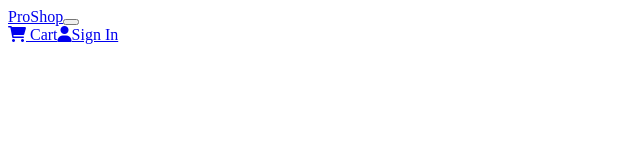
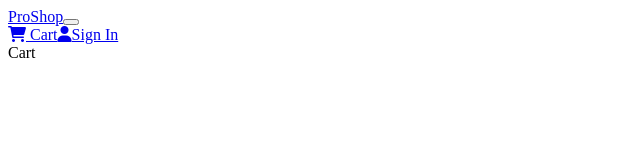
Before and after one commit to cquinsay/proshop, a React (Create React App) app in the folder frontend/: page /cart in a window 1280 px wide. Shown: the top 160 px of the page, without its empty margins (0-640 px from the left). Built offline with nearby package versions, Linux system fonts and the light colour scheme; the HTML template or start-up script is replaced by a standard one.

Commit message:
created CartScreen.js

```diff
--- a/frontend/src/App.js
+++ b/frontend/src/App.js
@@ -5,6 +5,7 @@ import Header from './components/Header';
 import Footer from './components/Footer';
 import HomeScreen from './screens/HomeScreen';
 import ProductScreen from './screens/ProductScreen';
+import CartScreen from './screens/CartScreen';
 
 const App = () => {
   return (
@@ -16,6 +17,8 @@ const App = () => {
 
             <Route path='/' element={<HomeScreen />} />
             <Route path='/product/:id' element={<ProductScreen />} />
+            <Route path="/cart/:id" element={<CartScreen />} />
+            <Route path="/cart/" element={<CartScreen />} />
           </Routes>
         </Container>
       </main>
--- /dev/null
+++ b/frontend/src/screens/CartScreen.js
@@ -0,0 +1,9 @@
+import React from 'react';
+
+const CartScreen = () => {
+  return <div>
+    Cart
+  </div>;
+};
+
+export default CartScreen;
--- a/frontend/src/screens/ProductScreen.js
+++ b/frontend/src/screens/ProductScreen.js
@@ -1,18 +1,22 @@
 import React, { useState, useEffect } from 'react';
-import { Link, useParams } from 'react-router-dom';
+import { Link, useParams, } from 'react-router-dom';
 import { useDispatch, useSelector } from 'react-redux';
 import { Row, Col, Image, ListGroup, Card, Button, Form } from 'react-bootstrap';
 import Rating from '../components/Rating';
 import Message from '../components/Message';
 import Loader from '../components/Loader';
 import { listProductDetails } from '../actions/productActions';
+import { useNavigate } from 'react-router';
 
 
 
 
-const ProductScreen = ({ match }) => {
-	const [qty, setQty] = useState(0)
+const ProductScreen = ({ history, match }) => {
+	const [qty, setQty] = useState(1)
+
 	const dispatch = useDispatch()
+
+	const navigate = useNavigate();
 
 	const productDetails = useSelector(state => state.productDetails)
 	const { loading, error, product } = productDetails
@@ -23,6 +27,11 @@ const ProductScreen = ({ match }) => {
 		dispatch(listProductDetails(id))
 
 	}, [dispatch, id])
+
+	const addToCartHandler = () => {
+		navigate(`/cart/${id}?qty=${qty}`)
+
+	}
 
 
 	return <>
@@ -93,7 +102,7 @@ const ProductScreen = ({ match }) => {
 								</ListGroup.Item>
 							)}
 							<ListGroup.Item>
-								<Button className='btn-block' type='button' disabled={product.countInStock === 0}>
+								<Button onClick={addToCartHandler} className='btn-block' type='button' disabled={product.countInStock === 0}>
 									Add To Cart
 								</Button>
 							</ListGroup.Item>
```
